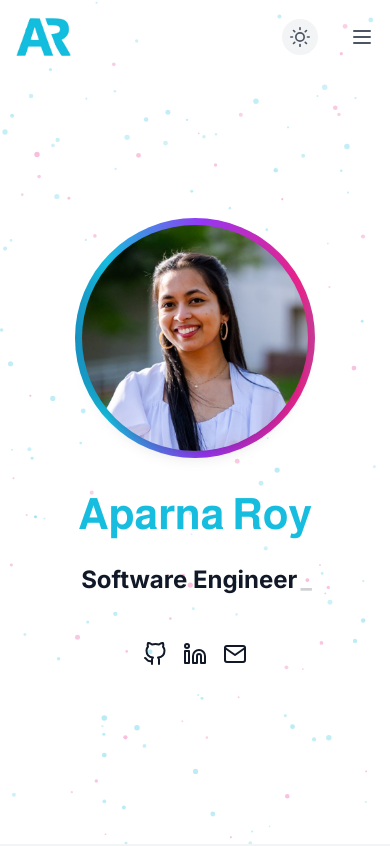
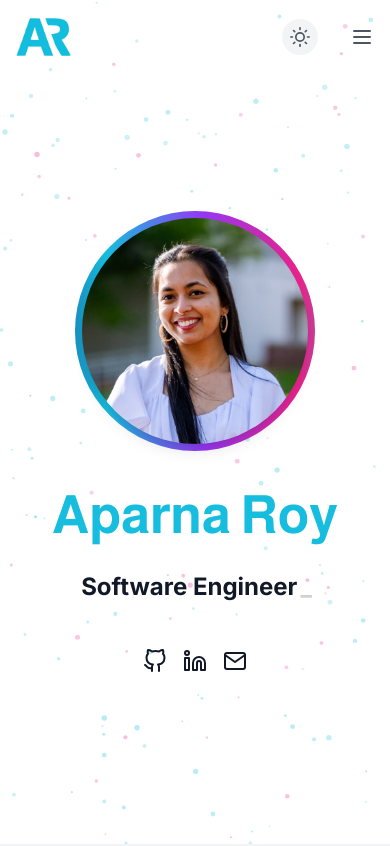
Before and after one commit to aparnaroy/personal-website, a Next.js app: page / in a window 390 px wide. Shown: the top 846 px of the page. Built offline with nearby package versions, Linux system fonts and the light colour scheme; no server answers.

Commit message:
name text bigger for phones

```diff
--- a/app/page.tsx
+++ b/app/page.tsx
@@ -69,7 +69,7 @@ export default function Home() {
             {/* Right Side - Text */}
             <div className="text-center md:text-left w-full md:w-1/2 lg:ml-auto md:pl-[20px]">
               <motion.h1
-                style={{ fontSize: 'clamp(2.7rem, 5.8vw, 6.5rem)' }}
+                style={{ fontSize: 'clamp(3.3rem, 5.8vw, 6.5rem)' }}
                 className="font-fancy font-bold text-primary mb-[4%]"
                 initial={{ opacity: 0, y: 20 }}
                 animate={{ opacity: 1, y: 0 }}
```
